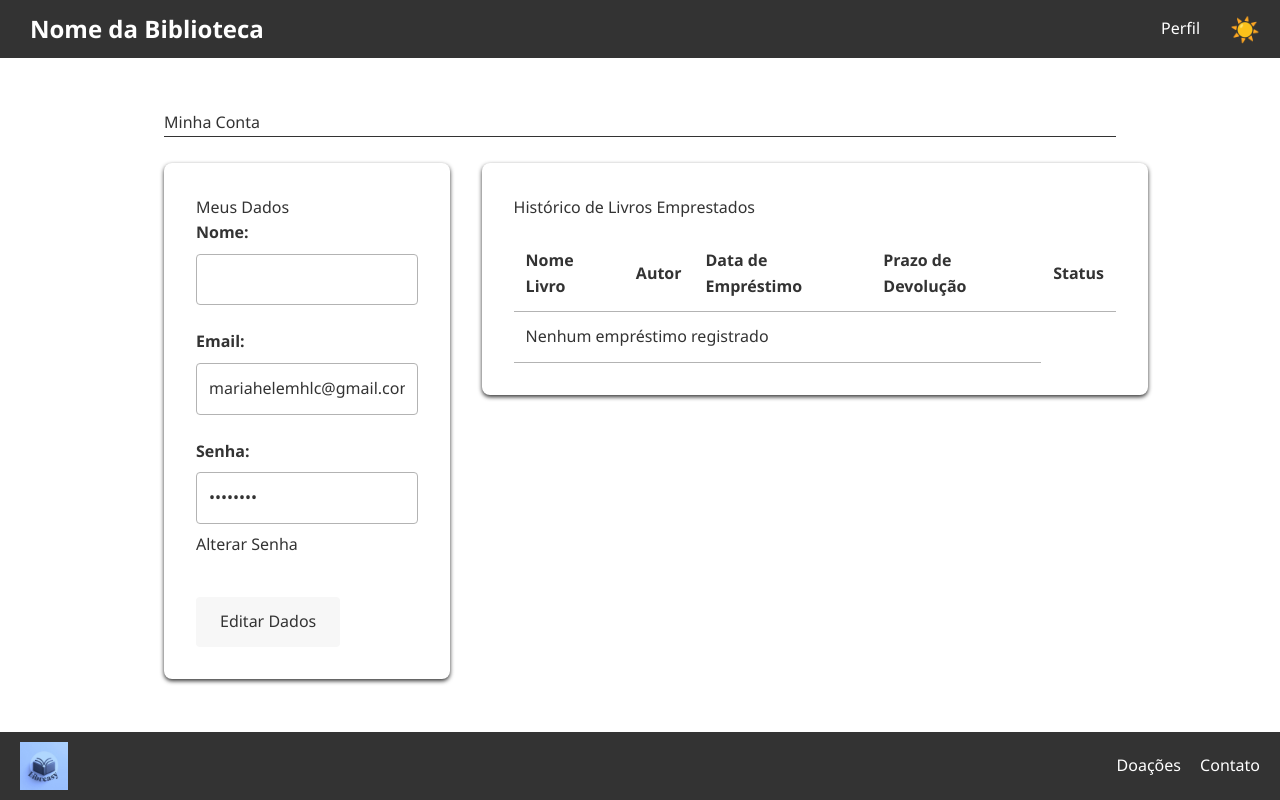
After one commit to mariahelenlima/Libreasy, a Django app: page /minha-conta/ in a window 1280 px wide. The commit adds this page. Run offline with Django 5.2, Linux system fonts and the light colour scheme; a user stored in the database is signed in.

Commit message:
CASSIO 02/04 18H10: CRIAR CONTA E MINHA-CONTA OK / LOGIN EM PROGRESSO

```diff
--- a/livros/urls.py
+++ b/livros/urls.py
@@ -1,4 +1,4 @@
-from django.urls import path
+from django.urls import path, include
 from . import views
 
 urlpatterns = [
@@ -6,6 +6,9 @@ urlpatterns = [
     path('contato/', views.contato, name='contato'),
     path('criar-conta/', views.criar_conta, name='criar_conta'),
     path('doacoes/', views.doacoes, name='doacoes'),
-    path('login/', views.login_view, name='login'),  # Nova URL de login
+#   path('login-view/', views.login_view, name='login_view'),  # Nova URL de login
     path('logout/', views.logout_view, name='logout'),  # Nova URL de logout
+    path('login/', views.login, name='login'),  #  URL de login
+   # path('login/', include('django.contrib.auth.urls'), views.login, name='login'),
+    path('minha-conta/', views.minha_conta, name='minha_conta'),  # URL Minha-Conta
 ]
--- a/livros/views.py
+++ b/livros/views.py
@@ -1,9 +1,11 @@
 from django.shortcuts import render, redirect
-from django.contrib.auth.forms import UserCreationForm, AuthenticationForm
 from django.contrib.auth import authenticate, login, logout
 from django.contrib import messages
 from django.http import JsonResponse
 from .models import Gênero, Livro  # Importe o modelo Livro
+from django.contrib.auth.decorators import login_required
+# formulario de login importado de livros/forms.py
+from .forms import CreateUserForm
 
 def index(request):
     livros = Livro.objects.all().select_related('autor', 'gênero')
@@ -19,8 +21,10 @@ def contato(request):
     return render(request, 'contato.html')
 
 def criar_conta(request):
+    form = CreateUserForm()
+
     if request.method == 'POST':
-        form = UserCreationForm(request.POST)
+        form = CreateUserForm(request.POST)
         if form.is_valid():
             form.save()
             messages.success(request, 'Conta criada com sucesso! Faça login.')
@@ -28,7 +32,7 @@ def criar_conta(request):
         else:
             messages.error(request, 'Erro no formulário. Verifique os dados.')
     else:
-        form = UserCreationForm()
+        form = CreateUserForm()
 
     return render(request, 'criar-conta.html', {'form': form})
 
@@ -36,19 +40,33 @@ def doacoes(request):
     return render(request, 'doacoes.html')
 
 # Nova view de login
-def login_view(request):
+def login(request):
     if request.method == 'POST':
-        username = request.POST.get('username')
-        password = request.POST.get('password')
+        username = request.POST.get("username")
+        password = request.POST.get("password")
         user = authenticate(request, username=username, password=password)
         if user is not None:
-            login(request, user)
+            login(user)
+            return redirect('minha-conta')
+        else:
+            messages.info(request, 'Usuario ou senha incorretos')
             return JsonResponse({'success': True})
-        else:
-            return JsonResponse({'success': False, 'error': 'Usuário ou senha inválidos.'})
-    return JsonResponse({'success': False, 'error': 'Método não permitido.'})
+        #else:
+            #return JsonResponse({'success': False, 'error': 'Usuário ou senha inválidos.'})
+            #return JsonResponse({'success': False, 'error': 'Método não permitido.'})
+
+    context = {}
+    return render(request, 'login.html', context)
 
 # View de logout
 def logout_view(request):
     logout(request)
     return redirect('home')
+
+# Página Login
+#def login(request):
+#    return render(request, 'login.html')
+
+@login_required
+def minha_conta(request):
+    return render(request, 'minha-conta.html')
--- a/static/JS/script.js
+++ b/static/JS/script.js
@@ -32,15 +32,50 @@ document.addEventListener('DOMContentLoaded', function() {
 });
 
 // ********* Submenu ao passar o mouse ***********
-const minhaContaBtn = document.querySelector('.minha-conta-btn');
+
+// Estado de login (simulação - real = logado / false = deslogado)
+let usuarioLogado = true;
+
+// Elementos do DOM
+const perfilBtn = document.querySelector('.perfil-btn');
 const dropdownMenu = document.querySelector('.dropdown-menu');
+const loginUrl = dropdownMenu.getAttribute('data-url-login');
+const criarContaUrl = dropdownMenu.getAttribute('data-url-criar-conta');
+const minhaContaUrl = dropdownMenu.getAttribute('data-url-minha-conta');
 
-if (minhaContaBtn && dropdownMenu) {
-    minhaContaBtn.addEventListener('mouseenter', () => {
+
+// Função para atualizar o submenu
+function atualizarSubmenu() {
+    if (!dropdownMenu) return;
+
+    dropdownMenu.innerHTML = usuarioLogado
+        ? `
+            <li><a href="${minhaContaUrl}">Minha Conta</a></li>
+            <li><a href="#" id="sair">Sair</a></li>
+          `
+        : `
+            <li><a href="${loginUrl}">Fazer Login</a></li>
+            <li><a href="${criarContaUrl}">Criar Conta</a></li>
+          `;
+
+    // Adiciona evento de logout se existir
+    const sairBtn = document.getElementById('sair');
+    if (sairBtn) {
+        sairBtn.addEventListener('click', (e) => {
+            e.preventDefault();
+            usuarioLogado = false;
+            atualizarSubmenu();
+        });
+    }
+}
+
+// Eventos de hover (se os elementos existirem)
+if (perfilBtn && dropdownMenu) {
+    perfilBtn.addEventListener('mouseenter', () => {
         dropdownMenu.style.display = 'block';
     });
 
-    minhaContaBtn.addEventListener('mouseleave', () => {
+    perfilBtn.addEventListener('mouseleave', () => {
         dropdownMenu.style.display = 'none';
     });
 
@@ -53,7 +88,14 @@ if (minhaContaBtn && dropdownMenu) {
     });
 }
 
-// Modo Claro/Escuro
+// Inicialização
+document.addEventListener('DOMContentLoaded', () => {
+    dropdownMenu.style.display = 'none'; // Garante que inicia fechado
+    atualizarSubmenu();
+});
+
+
+// ****************** Modo Claro/Escuro ******************
 window.onload = function () {
     const themeToggle = document.getElementById('theme-toggle');
 
@@ -61,11 +103,11 @@ window.onload = function () {
         const currentTheme = document.documentElement.getAttribute('data-theme');
         if (currentTheme === 'dark') {
             document.documentElement.setAttribute('data-theme', 'light');
-            themeToggle.textContent = '🌙';
+            themeToggle.textContent = '☀️';
             localStorage.setItem('theme', 'light');
         } else {
             document.documentElement.setAttribute('data-theme', 'dark');
-            themeToggle.textContent = '☀️';
+            themeToggle.textContent = '🌙';
             localStorage.setItem('theme', 'dark');
         }
     }
@@ -75,56 +117,14 @@ window.onload = function () {
         const savedTheme = localStorage.getItem('theme');
         if (savedTheme === 'dark') {
             document.documentElement.setAttribute('data-theme', 'dark');
-            themeToggle.textContent = '☀️';
+            themeToggle.textContent = '🌙';
         } else {
             document.documentElement.setAttribute('data-theme', 'light');
-            themeToggle.textContent = '🌙';
+            themeToggle.textContent = '☀️';
         }
     }
 }
 
-// ************ Pop-up de Login ********************
-// (Mantém código relacionado ao pop-up inalterado)
-
-// ************ Pop-up de Login ********************
-const loginPopup = document.getElementById('login-popup');
-const closePopup = document.querySelector('.close-popup');
-const loginForm = document.getElementById('login-form');
-const loginButtons = document.querySelectorAll('#fazer-login'); // Seleciona todos os botões de login
-
-// Abrir pop-up ao clicar em qualquer botão "Fazer Login"
-if (loginButtons) {
-    loginButtons.forEach(button => {
-        button.addEventListener('click', (e) => {
-            e.preventDefault();
-            loginPopup.style.display = 'flex';
-        });
-    });
-}
-
-// Fechar pop-up ao clicar no botão de fechar
-if (closePopup) {
-    closePopup.addEventListener('click', () => {
-        loginPopup.style.display = 'none';
-        loginForm.reset(); // Reseta o formulário
-    });
-}
-
-// Fechar pop-up ao clicar fora dele
-window.addEventListener('click', (e) => {
-    if (e.target === loginPopup) {
-        loginPopup.style.display = 'none';
-        loginForm.reset(); // Reseta o formulário
-    }
-});
-
-// Fechar pop-up ao pressionar a tecla "Esc"
-document.addEventListener('keydown', (e) => {
-    if (e.key === 'Escape' && loginPopup.style.display === 'flex') {
-        loginPopup.style.display = 'none';
-        loginForm.reset(); // Reseta o formulário
-    }
-});
 
 // Validação do formulário de login
 if (loginForm) {
--- a/static/css/Style.css
+++ b/static/css/Style.css
@@ -222,9 +156,9 @@ footer {
     color: var(--header-footer-text);
 }
 
-footer .libreasy-logo {
-    height: 1.875em; /* 30px em em */
-    width: auto;
+footer .footer-left img {
+    height: 3.0em;
+    width: 3.0em;
 }
 
 footer .footer-right a {
--- a/templates/base.html
+++ b/templates/base.html
@@ -32,11 +32,18 @@
     <div class="header-right">
         <nav>
             <ul>
-                    <li><a href="{% url 'doacoes' %}" class="doacoes-btn">Doações</a></li>
+                <!--  *** Submenu ao passar o mouse ***
+    obs: conversão de urls para variaveis globais, para serem reconhecidos pelo script.js
+                -->
                 <li class="dropdown">
-                        <a href="#" class="minha-conta-btn">Minha Conta</a>
-                        <ul class="dropdown-menu"></ul>
+                    <a href="#" class="perfil-btn">Perfil</a>
+                        <div class="dropdown-menu"
+                        data-url-login="{% url 'login' %}"
+                        data-url-criar-conta="{% url 'criar_conta' %}"
+                        data-url-minha-conta="{% url 'minha_conta' %}">
+                        </div>
                 </li>
+
                 <li>
                     <button id="theme-toggle">🌙</button>
                 </li>
@@ -45,19 +52,6 @@
     </div>
 </header>
 
-    <!-- Popup de login (compartilhado) -->
-    <div id="login-popup" class="popup">
-        <div class="popup-content">
-            <span class="close-popup">&times;</span>
-            <h2>Fazer Login</h2>
-            <form id="login-form">
-                <input type="text" id="usuario" placeholder="Usuário" required />
-                <input type="password" id="senha" placeholder="Senha" required />
-                <button type="submit">Acessar</button>
-            </form>
-            <a href="" class="esqueci-senha">Esqueci minha senha</a>
-        </div>
-    </div>
 
     <!-- Bloco de conteúdo principal -->
     <main>
@@ -67,58 +61,27 @@
     <!-- Footer compartilhado -->
     <footer>
         <div class="footer-left">
-            <img class="h-8 hover:animate-bounce" src="{% static 'Images/Libreasy_logo.jpg' %}" alt="Logo Libreasy" class="footer-logo" />
+            <img class="h-8 hover:animate-bounce" src="{% static 'Images/Libreasy_logo.jpg' %}" alt="Logo Libreasy" class="footer-logo"/>
         </div>
         <div class="footer-right">
+            <a href="{% url 'doacoes' %}">Doações</a>
             <a href="{% url 'contato' %}">Contato</a>
         </div>
     </footer>
 
     <!-- Scripts compartilhados -->
     <script src="{% static 'js/script.js' %}"></script>
-    <script src="{% static 'js/ScriptLogin.js' %}"></script>
+ <!--   <script src="{% static 'js/ScriptLogin.js' %}"></script> -->
     <script src="{% static 'js/sw.js' %}"></script>
 
     <!-- Scripts específicos por página -->
     {% block extra_scripts %}{% endblock %}
 
-    <!-- Seu script de inicialização -->
     <script>
-        // Estado de login (simulação)
-        let usuarioLogado = false;
-
-        // Função para atualizar o submenu de "Minha Conta"
-        function atualizarSubmenu() {
-            const dropdownMenu = document.querySelector(".dropdown-menu");
-            dropdownMenu.innerHTML = "";
-
-            if (usuarioLogado) {
-                dropdownMenu.innerHTML = `
-                    <li><a href="{}">Meus Empréstimos</a></li>
-                    <li><a href="{}">Meus Dados</a></li>
-                    <li><a href="#" id="sair">Sair</a></li>
-                `;
-                document.getElementById("sair").addEventListener("click", () => {
-                    usuarioLogado = false;
+        // Inicializa o submenu
+        document.addEventListener('DOMContentLoaded', () => {
             atualizarSubmenu();
         });
-            } else {
-                dropdownMenu.innerHTML = `
-                    <li><a href="#" id="fazer-login">Fazer Login</a></li>
-                    <li><a href="{% url 'criar_conta' %}">Criar Conta</a></li>
-                `;
-                document.getElementById("fazer-login").addEventListener("click", (e) => {
-                    e.preventDefault();
-                    document.getElementById("login-popup").style.display = "flex";
-                });
-            }
-        }
-
-        // Inicializa o submenu
-        atualizarSubmenu();
-
-        // Restante do seu código de popup e eventos...
-        // (Manter o restante do seu script aqui)
     </script>
 </body>
 </html>
--- /dev/null
+++ b/templates/minha-conta.html
@@ -0,0 +1,207 @@
+{% extends 'base.html' %}
+{% load static %}
+{% block title %}Libreasy - Minha Conta{% endblock %}
+{% block body_class %}minha-conta{% endblock %}
+<!-- PAGINA MINHA CONTA NÃO FUNCIONAL -->
+{% block content %}
+<div class="minha-conta-container">
+    <h1> Minha Conta </h1>
+    <hr>
+    <br>
+
+    <div class="account-sections-wrapper">
+        <!-- Seção de Informações do Usuário (40%) -->
+        <div class="user-info-section">
+            <h2>Meus Dados</h2>
+            <form method="post" class="user-form">
+                {% csrf_token %}
+                <div class="form-group">
+                    <label for="nome">Nome:</label>
+                    <input type="text" id="nome" name="nome" value="{{ user.first_name }} {{ user.last_name }}" disabled>
+                </div>
+
+                <div class="form-group">
+                    <label for="email">Email:</label>
+                    <input type="email" id="email" name="email" value="{{ user.email }}" disabled>
+                </div>
+
+                <div class="form-group">
+                    <label for="senha">Senha:</label>
+                    <input type="password" id="senha" name="senha" value="********" disabled>
+                    <a href="#" class="change-password">Alterar Senha</a>
+                </div>
+
+                <button type="button" class="edit-btn" onclick="enableEditing()">Editar Dados</button>
+                <button type="submit" class="save-btn" style="display:none;">Salvar Alterações</button>
+            </form>
+        </div>
+
+        <!-- Seção de Histórico de Empréstimos (60%) -->
+        <div class="loan-history-section">
+            <h2>Histórico de Livros Emprestados</h2>
+            <div class="table-responsive">
+                <table class="loan-history-table">
+                    <thead>
+                        <tr>
+                            <th>Nome Livro</th>
+                            <th>Autor</th>
+                            <th>Data de Empréstimo</th>
+                            <th>Prazo de Devolução</th>
+                            <th>Status</th>
+                        </tr>
+                    </thead>
+                    <tbody>
+                        {% for emprestimo in emprestimos %}
+                        <tr>
+                            <td>{{ emprestimo.livro.titulo }}</td>
+                            <td>{{ emprestimo.livro.autor}}</td>
+                            <td>{{ emprestimo.data_emprestimo|date:"d/m/Y" }}</td>
+                            <td>{{ emprestimo.data_devolucao|date:"d/m/Y" }}</td>
+                            <td class="status-{{ emprestimo.status|lower }}">{{ emprestimo.get_status_display }}</td>
+                        </tr>
+                        {% empty %}
+                        <tr>
+                            <td colspan="4">Nenhum empréstimo registrado</td>
+                        </tr>
+                        {% endfor %}
+                    </tbody>
+                </table>
+            </div>
+        </div>
+    </div>
+</div>
+
+<style>
+    .minha-conta-container {
+        max-width: 1200px;
+        margin: 2rem auto;
+        padding: 0 1rem;
+    }
+
+    .account-sections-wrapper {
+        display: flex;
+        gap: 2rem;
+        align-items: flex-start;
+    }
+
+    .user-info-section {
+        flex: 0 0 30%;
+        background: var(--background-color);
+        border-radius: 8px;
+        box-shadow: 0 2px 4px var(--text-color);
+        padding: 2rem;
+    }
+
+    .loan-history-section {
+        flex: 0 0 70%;
+        background: var(--background-color);
+        border-radius: 8px;
+        box-shadow: 0 2px 4px var(--text-color);
+        padding: 2rem;
+    }
+
+    .form-group {
+        margin-bottom: 1.5rem;
+    }
+
+    .form-group label {
+        display: block;
+        margin-bottom: 0.5rem;
+        font-weight: 600;
+    }
+
+    .form-group input {
+        width: 100%;
+        padding: 0.75rem;
+        border: 1px solid var(--border-color);
+        border-radius: 4px;
+        font-size: 1rem;
+        background: var(--background-color);
+        color: var(--text-color);
+    }
+
+    .change-password {
+        display: inline-block;
+        margin-top: 0.5rem;
+        color: var(--link-color);
+        text-decoration: none;
+    }
+
+    .edit-btn, .save-btn {
+        background-color: var(--livro-bg);
+        color: var(--text-color);
+        padding: 0.75rem 1.5rem;
+        border: none;
+        border-radius: 4px;
+        cursor: pointer;
+        font-size: 1rem;
+        margin-top: 1rem;
+        transition: background-color 0.3s;
+    }
+
+    .edit-btn:hover, .save-btn:hover {
+        background-color: var(--border-color);
+    }
+
+    .loan-history-table {
+        width: 100%;
+        border-collapse: collapse;
+        margin-top: 1rem;
+    }
+
+    .loan-history-table th, .loan-history-table td {
+        padding: 12px;
+        text-align: left;
+        border-bottom: 1px solid var(--border-color);
+    }
+
+    .loan-history-table th {
+        background-color: var(--table-header-bg);
+        font-weight: 600;
+        color: var(--text-color);
+    }
+
+    .loan-history-table tr:hover {
+        background-color: var(--table-hover-bg);
+    }
+
+    .status-ativo {
+        color: var(--status-active);
+        font-weight: 600;
+    }
+
+    .status-atrasado {
+        color: var(--status-late);
+        font-weight: 600;
+    }
+
+    .status-finalizado {
+        color: var(--status-finished);
+    }
+
+    /* Responsividade */
+    @media (max-width: 768px) {
+        .account-sections-wrapper {
+            flex-direction: column;
+        }
+
+        .user-info-section, .loan-history-section {
+            flex: 0 0 100%;
+            width: 100%;
+        }
+    }
+</style>
+
+<script>
+    function enableEditing() {
+        const inputs = document.querySelectorAll('.user-form input[disabled]');
+        inputs.forEach(input => {
+            input.disabled = false;
+            input.style.borderColor = 'var(--primary-color)';
+        });
+
+        document.querySelector('.edit-btn').style.display = 'none';
+        document.querySelector('.save-btn').style.display = 'inline-block';
+    }
+</script>
+{% endblock %}
```
Also changed, not shown: other parts of static/css/Style.css (+107 -67 lines), livros/forms.py (+8 -0 lines), templates/login.html (added, +40 -0 lines). Lines whose indentation alone changed are shown as unchanged.
